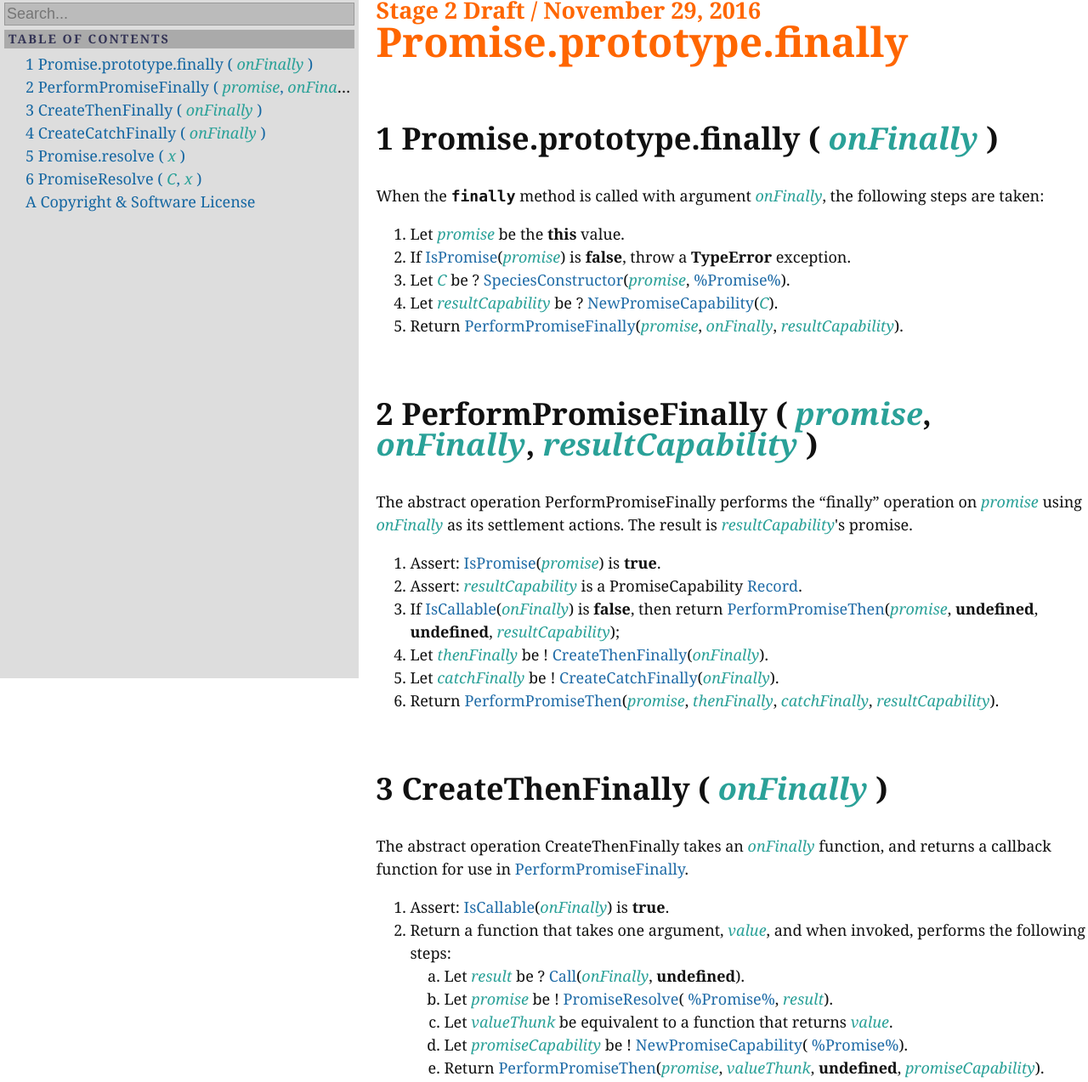
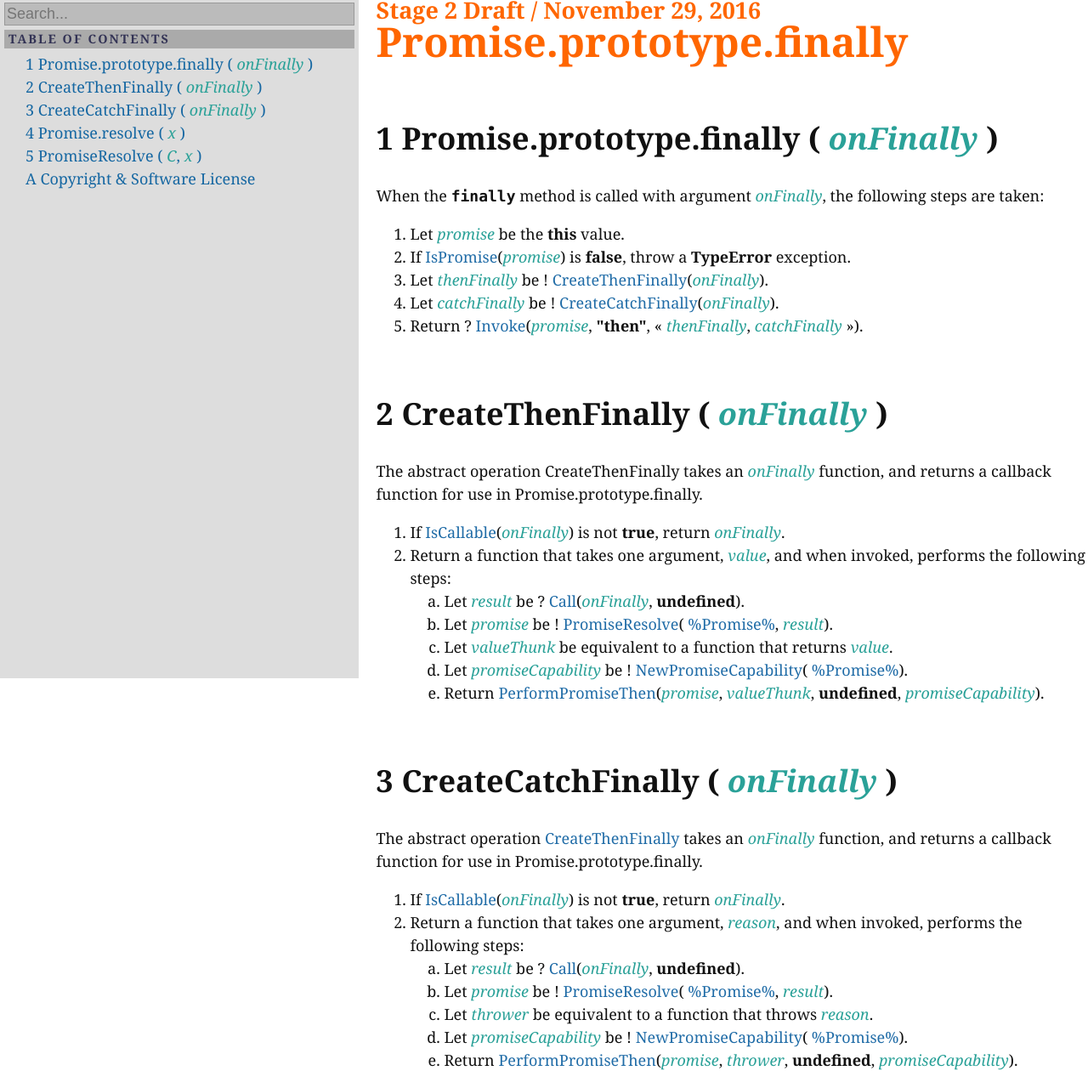
Before and after one commit to tc39/proposal-promise-finally, a website: page index.html in a window 1280 px wide. Shown: the part 2-1275 px from the top of the page at 85% size. Drawn offline with nearby package versions, Linux system fonts and the light colour scheme.

Commit message:
[Refactor] rewrite the spec text so that `.finally` observably calls `.then`.

```diff
--- a/index.html
+++ b/index.html
@@ -19,22 +19,6 @@
 			"key": "Promise.prototype.finally ( onFinally )"
 		}, {
 			"type": "op",
-			"aoid": "PerformPromiseFinally",
-			"refId": "sec-performpromisefinally",
-			"location": "",
-			"key": "PerformPromiseFinally"
-		}, {
-			"type": "clause",
-			"id": "sec-performpromisefinally",
-			"aoid": "PerformPromiseFinally",
-			"title": "PerformPromiseFinally ( promise, onFinally, resultCapability )",
-			"titleHTML": "PerformPromiseFinally ( <var>promise</var>, <var>onFinally</var>, <var>resultCapability</var> )",
-			"number": "2",
-			"namespace": "<no location>",
-			"location": "",
-			"key": "PerformPromiseFinally ( promise, onFinally, resultCapability )"
-		}, {
-			"type": "op",
 			"aoid": "CreateThenFinally",
 			"refId": "sec-createthenfinally",
 			"location": "",
@@ -45,7 +29,7 @@
 			"aoid": "CreateThenFinally",
 			"title": "CreateThenFinally ( onFinally )",
 			"titleHTML": "CreateThenFinally ( <var>onFinally</var> )",
-			"number": "3",
+			"number": "2",
 			"namespace": "<no location>",
 			"location": "",
 			"key": "CreateThenFinally ( onFinally )"
@@ -61,7 +45,7 @@
 			"aoid": "CreateCatchFinally",
 			"title": "CreateCatchFinally ( onFinally )",
 			"titleHTML": "CreateCatchFinally ( <var>onFinally</var> )",
-			"number": "4",
+			"number": "3",
 			"namespace": "<no location>",
 			"location": "",
 			"key": "CreateCatchFinally ( onFinally )"
@@ -71,7 +55,7 @@
 			"aoid": null,
 			"title": "Promise.resolve ( x )",
 			"titleHTML": "Promise.resolve ( <var>x</var> )",
-			"number": "5",
+			"number": "4",
 			"namespace": "<no location>",
 			"location": "",
 			"key": "Promise.resolve ( x )"
@@ -87,7 +71,7 @@
 			"aoid": "PromiseResolve",
 			"title": "PromiseResolve ( C, x )",
 			"titleHTML": "PromiseResolve ( <var>C</var>, <var>x</var> )",
-			"number": "6",
+			"number": "5",
 			"namespace": "<no location>",
 			"location": "",
 			"key": "PromiseResolve ( C, x )"
@@ -120,11 +104,10 @@
 		<div id="menu-toc">
 			<ol class="toc">
 				<li><span class="item-toggle-none"></span><a href="#sec-promise.prototype.finally" title="Promise.prototype.finally ( onFinally )"><span class="secnum">1</span> Promise.prototype.finally ( <var>onFinally</var> )</a></li>
-				<li><span class="item-toggle-none"></span><a href="#sec-performpromisefinally" title="PerformPromiseFinally ( promise, onFinally, resultCapability )"><span class="secnum">2</span> PerformPromiseFinally ( <var>promise</var>, <var>onFinally</var>, <var>resultCapability</var> )</a></li>
-				<li><span class="item-toggle-none"></span><a href="#sec-createthenfinally" title="CreateThenFinally ( onFinally )"><span class="secnum">3</span> CreateThenFinally ( <var>onFinally</var> )</a></li>
-				<li><span class="item-toggle-none"></span><a href="#sec-createcatchfinally" title="CreateCatchFinally ( onFinally )"><span class="secnum">4</span> CreateCatchFinally ( <var>onFinally</var> )</a></li>
-				<li><span class="item-toggle-none"></span><a href="#sec-promise.resolve" title="Promise.resolve ( x )"><span class="secnum">5</span> Promise.resolve ( <var>x</var> )</a></li>
-				<li><span class="item-toggle-none"></span><a href="#sec-promise-resolve" title="PromiseResolve ( C, x )"><span class="secnum">6</span> PromiseResolve ( <var>C</var>, <var>x</var> )</a></li>
+				<li><span class="item-toggle-none"></span><a href="#sec-createthenfinally" title="CreateThenFinally ( onFinally )"><span class="secnum">2</span> CreateThenFinally ( <var>onFinally</var> )</a></li>
+				<li><span class="item-toggle-none"></span><a href="#sec-createcatchfinally" title="CreateCatchFinally ( onFinally )"><span class="secnum">3</span> CreateCatchFinally ( <var>onFinally</var> )</a></li>
+				<li><span class="item-toggle-none"></span><a href="#sec-promise.resolve" title="Promise.resolve ( x )"><span class="secnum">4</span> Promise.resolve ( <var>x</var> )</a></li>
+				<li><span class="item-toggle-none"></span><a href="#sec-promise-resolve" title="PromiseResolve ( C, x )"><span class="secnum">5</span> PromiseResolve ( <var>C</var>, <var>x</var> )</a></li>
 				<li><span class="item-toggle-none"></span><a href="#sec-copyright-and-software-license" title="Copyright &amp; Software License"><span class="secnum">A</span> Copyright &amp; Software License</a></li>
 			</ol>
 		</div>
@@ -145,56 +128,27 @@
 						<emu-xref aoid="IsPromise"><a href="https://tc39.github.io/ecma262/#sec-ispromise">IsPromise</a></emu-xref>(<var>promise</var>) is
 						<emu-val>false</emu-val>, throw a
 						<emu-val>TypeError</emu-val> exception.</li>
-					<li>Let <var>C</var> be ?
-						<emu-xref aoid="SpeciesConstructor"><a href="https://tc39.github.io/ecma262/#sec-speciesconstructor">SpeciesConstructor</a></emu-xref>(<var>promise</var>,
-						<emu-xref href="#sec-promise-constructor"><a href="https://tc39.github.io/ecma262/#sec-promise-constructor">%Promise%</a></emu-xref>).</li>
-					<li>Let <var>resultCapability</var> be ?
-						<emu-xref aoid="NewPromiseCapability"><a href="https://tc39.github.io/ecma262/#sec-newpromisecapability">NewPromiseCapability</a></emu-xref>(<var>C</var>).</li>
-					<li>Return
-						<emu-xref aoid="PerformPromiseFinally"><a href="#sec-performpromisefinally">PerformPromiseFinally</a></emu-xref>(<var>promise</var>, <var>onFinally</var>, <var>resultCapability</var>).
-					</li>
-				</ol>
-			</emu-alg>
-		</emu-clause>
-
-		<emu-clause id="sec-performpromisefinally" aoid="PerformPromiseFinally">
-			<h1><span class="secnum">2</span>PerformPromiseFinally ( <var>promise</var>, <var>onFinally</var>, <var>resultCapability</var> )<span class="utils"><span class="anchor"><a href="#sec-performpromisefinally">link</a></span><span class="anchor"><a href="#" class="utils-pin">pin</a></span></span>
-			</h1>
-			<p>The abstract operation PerformPromiseFinally performs the “finally” operation on <var>promise</var> using <var>onFinally</var> as its settlement actions. The result is <var>resultCapability</var>'s promise.</p>
-			<emu-alg>
-				<ol>
-					<li>Assert:
-						<emu-xref aoid="IsPromise"><a href="https://tc39.github.io/ecma262/#sec-ispromise">IsPromise</a></emu-xref>(<var>promise</var>) is
-						<emu-val>true</emu-val>.</li>
-					<li>Assert: <var>resultCapability</var> is a PromiseCapability
-						<emu-xref href="#sec-list-and-record-specification-type"><a href="https://tc39.github.io/ecma262/#sec-list-and-record-specification-type">Record</a></emu-xref>.</li>
-					<li>If
-						<emu-xref aoid="IsCallable"><a href="https://tc39.github.io/ecma262/#sec-iscallable">IsCallable</a></emu-xref>(<var>onFinally</var>) is
-						<emu-val>false</emu-val>, then return
-						<emu-xref aoid="PerformPromiseThen"><a href="https://tc39.github.io/ecma262/#sec-performpromisethen">PerformPromiseThen</a></emu-xref>(<var>promise</var>,
-						<emu-val>undefined</emu-val>,
-						<emu-val>undefined</emu-val>, <var>resultCapability</var>);</li>
 					<li>Let <var>thenFinally</var> be !
 						<emu-xref aoid="CreateThenFinally"><a href="#sec-createthenfinally">CreateThenFinally</a></emu-xref>(<var>onFinally</var>).</li>
 					<li>Let <var>catchFinally</var> be !
 						<emu-xref aoid="CreateCatchFinally"><a href="#sec-createcatchfinally">CreateCatchFinally</a></emu-xref>(<var>onFinally</var>).</li>
-					<li>Return
-						<emu-xref aoid="PerformPromiseThen"><a href="https://tc39.github.io/ecma262/#sec-performpromisethen">PerformPromiseThen</a></emu-xref>(<var>promise</var>, <var>thenFinally</var>, <var>catchFinally</var>, <var>resultCapability</var>).
+					<li>Return ?
+						<emu-xref aoid="Invoke"><a href="https://tc39.github.io/ecma262/#sec-invoke">Invoke</a></emu-xref>(<var>promise</var>,
+						<emu-val>"then"</emu-val>, « <var>thenFinally</var>, <var>catchFinally</var> »).
 					</li>
 				</ol>
 			</emu-alg>
 		</emu-clause>
 
 		<emu-clause id="sec-createthenfinally" aoid="CreateThenFinally">
-			<h1><span class="secnum">3</span>CreateThenFinally ( <var>onFinally</var> )<span class="utils"><span class="anchor"><a href="#sec-createthenfinally">link</a></span><span class="anchor"><a href="#" class="utils-pin">pin</a></span></span>
+			<h1><span class="secnum">2</span>CreateThenFinally ( <var>onFinally</var> )<span class="utils"><span class="anchor"><a href="#sec-createthenfinally">link</a></span><span class="anchor"><a href="#" class="utils-pin">pin</a></span></span>
 			</h1>
-			<p>The abstract operation CreateThenFinally takes an <var>onFinally</var> function, and returns a callback function for use in
-				<emu-xref aoid="PerformPromiseFinally"><a href="#sec-performpromisefinally">PerformPromiseFinally</a></emu-xref>.</p>
+			<p>The abstract operation CreateThenFinally takes an <var>onFinally</var> function, and returns a callback function for use in Promise.prototype.finally.</p>
 			<emu-alg>
 				<ol>
-					<li>Assert:
-						<emu-xref aoid="IsCallable"><a href="https://tc39.github.io/ecma262/#sec-iscallable">IsCallable</a></emu-xref>(<var>onFinally</var>) is
-						<emu-val>true</emu-val>.</li>
+					<li>If
+						<emu-xref aoid="IsCallable"><a href="https://tc39.github.io/ecma262/#sec-iscallable">IsCallable</a></emu-xref>(<var>onFinally</var>) is not
+						<emu-val>true</emu-val>, return <var>onFinally</var>.</li>
 					<li>Return a function that takes one argument, <var>value</var>, and when invoked, performs the following steps:
 						<ol>
 							<li>Let <var>result</var> be ?
@@ -218,15 +172,15 @@
 		</emu-clause>
 
 		<emu-clause id="sec-createcatchfinally" aoid="CreateCatchFinally">
-			<h1><span class="secnum">4</span>CreateCatchFinally ( <var>onFinally</var> )<span class="utils"><span class="anchor"><a href="#sec-createcatchfinally">link</a></span><span class="anchor"><a href="#" class="utils-pin">pin</a></span></span>
+			<h1><span class="secnum">3</span>CreateCatchFinally ( <var>onFinally</var> )<span class="utils"><span class="anchor"><a href="#sec-createcatchfinally">link</a></span><span class="anchor"><a href="#" class="utils-pin">pin</a></span></span>
 			</h1>
-			<p>The abstract operation CreateCatchFinally takes an <var>onFinally</var> function, and returns a callback function for use in
-				<emu-xref aoid="PerformPromiseFinally"><a href="#sec-performpromisefinally">PerformPromiseFinally</a></emu-xref>.</p>
+			<p>The abstract operation
+				<emu-xref aoid="CreateThenFinally"><a href="#sec-createthenfinally">CreateThenFinally</a></emu-xref> takes an <var>onFinally</var> function, and returns a callback function for use in Promise.prototype.finally.</p>
 			<emu-alg>
 				<ol>
-					<li>Assert:
-						<emu-xref aoid="IsCallable"><a href="https://tc39.github.io/ecma262/#sec-iscallable">IsCallable</a></emu-xref>(<var>onFinally</var>) is
-						<emu-val>true</emu-val>.</li>
+					<li>If
+						<emu-xref aoid="IsCallable"><a href="https://tc39.github.io/ecma262/#sec-iscallable">IsCallable</a></emu-xref>(<var>onFinally</var>) is not
+						<emu-val>true</emu-val>, return <var>onFinally</var>.</li>
 					<li>Return a function that takes one argument, <var>reason</var>, and when invoked, performs the following steps:
 						<ol>
 							<li>Let <var>result</var> be ?
@@ -251,7 +205,7 @@
 
 		<!-- es6num="25.4.4.5" -->
 		<emu-clause id="sec-promise.resolve">
-			<h1><span class="secnum">5</span>Promise.resolve ( <var>x</var> )<span class="utils"><span class="anchor"><a href="#sec-promise.resolve">link</a></span><span class="anchor"><a href="#" class="utils-pin">pin</a></span></span>
+			<h1><span class="secnum">4</span>Promise.resolve ( <var>x</var> )<span class="utils"><span class="anchor"><a href="#sec-promise.resolve">link</a></span><span class="anchor"><a href="#" class="utils-pin">pin</a></span></span>
 			</h1>
 			<p>The <code>resolve</code> function returns either a new promise resolved with the passed argument, or the argument itself if the argument is a promise produced by this constructor.</p>
 			<emu-alg>
@@ -284,7 +238,7 @@
 		</emu-clause>
 
 		<emu-clause id="sec-promise-resolve" aoid="PromiseResolve">
-			<h1><span class="secnum">6</span>PromiseResolve ( <var>C</var>, <var>x</var> )<span class="utils"><span class="anchor"><a href="#sec-promise-resolve">link</a></span><span class="anchor"><a href="#" class="utils-pin">pin</a></span></span>
+			<h1><span class="secnum">5</span>PromiseResolve ( <var>C</var>, <var>x</var> )<span class="utils"><span class="anchor"><a href="#sec-promise-resolve">link</a></span><span class="anchor"><a href="#" class="utils-pin">pin</a></span></span>
 			</h1>
 			<p>The abstract operation PromiseResolve, given a constructor and a value, returns either a new promise resolved with the passed argument, or the argument itself if the argument is a promise produced by this constructor.</p>
 			<emu-alg>
```
Also changed, not shown: spec.md (+7 -17 lines), test/promise.js (+10 -5 lines), 1 other file.
